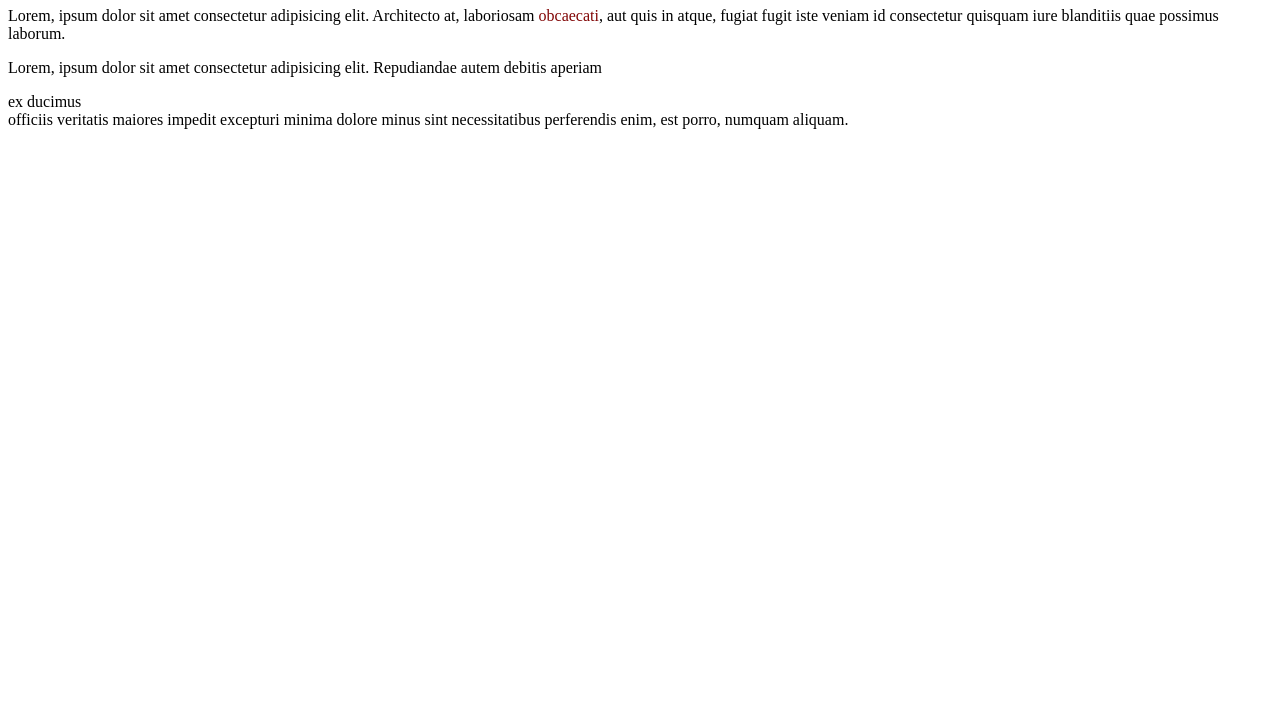
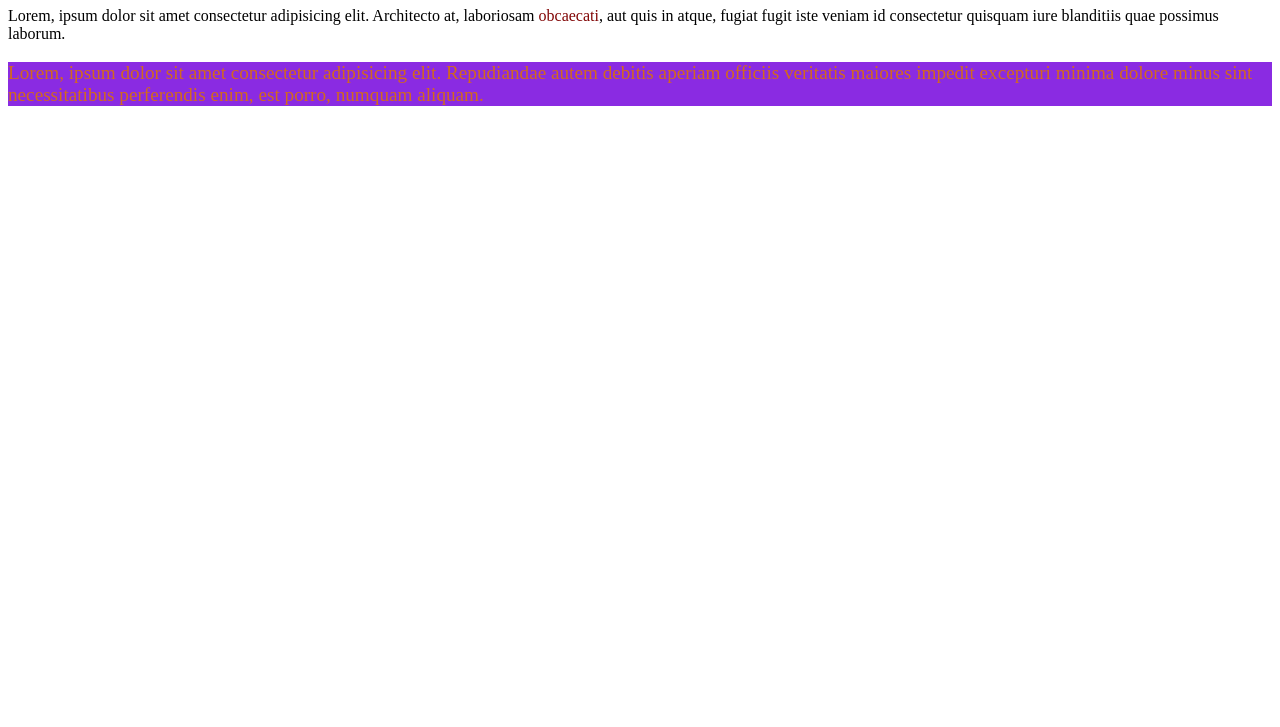
Before and after one commit to Gilany-IT2040/in-class-demos, a plain HTML site: page index.html in a window 1280 px wide. Shown: the part 73-800 px from the top of the page. Drawn offline with Linux system fonts and the light colour scheme.

Commit message:
comments and inline styles

```diff
--- a/index.html
+++ b/index.html
@@ -7,6 +7,7 @@
 <body>
     <h1>IT2040C - F24 - In class demos</h1>
     <p>Lorem, ipsum dolor sit amet consectetur adipisicing elit. Architecto at, laboriosam <span style="color: rgb(129, 5, 5);">obcaecati</span>, aut quis in atque, fugiat fugit iste veniam id consectetur quisquam iure blanditiis quae possimus laborum.</p>
-    <p>Lorem, ipsum dolor sit amet consectetur adipisicing elit. Repudiandae autem debitis aperiam <div>ex ducimus</div>officiis veritatis maiores impedit excepturi minima dolore minus sint necessitatibus perferendis enim, est porro, numquam aliquam.</p>
+    <!-- This is a new section that I will replace with a table  -->
+    <p style="background-color: blueviolet; color:chocolate; font-size:larger;">Lorem, ipsum dolor sit amet consectetur adipisicing elit. Repudiandae autem debitis aperiam officiis veritatis maiores impedit excepturi minima dolore minus sint necessitatibus perferendis enim, est porro, numquam aliquam.</p>
 </body>
 </html>
```
